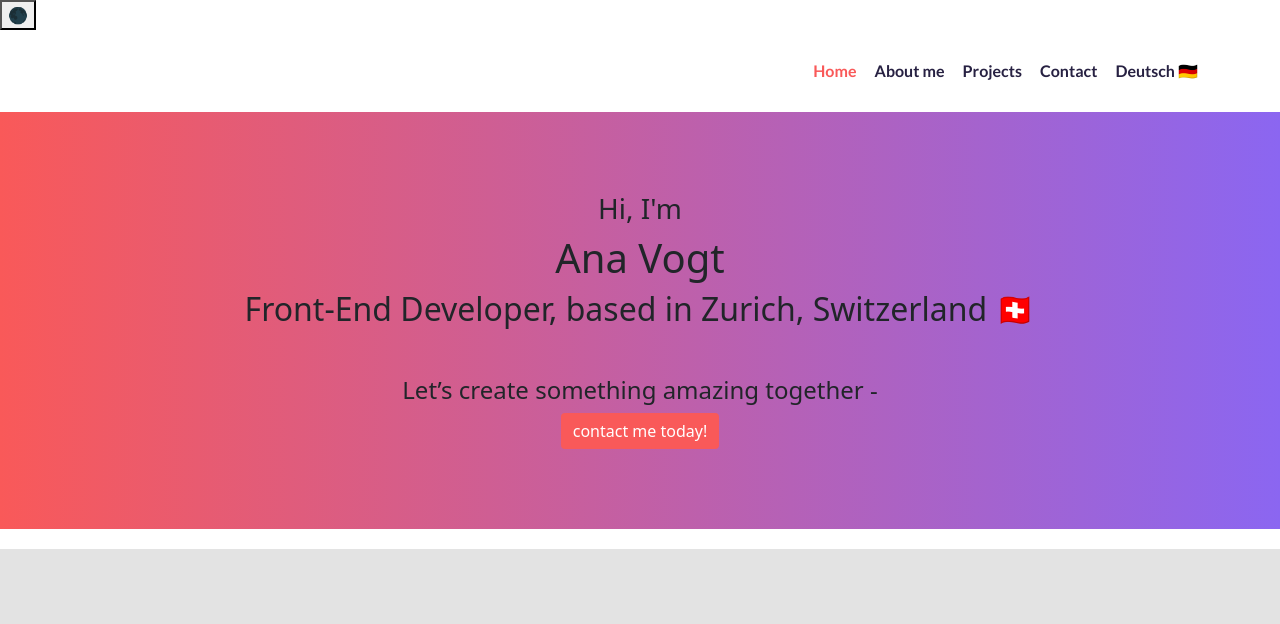
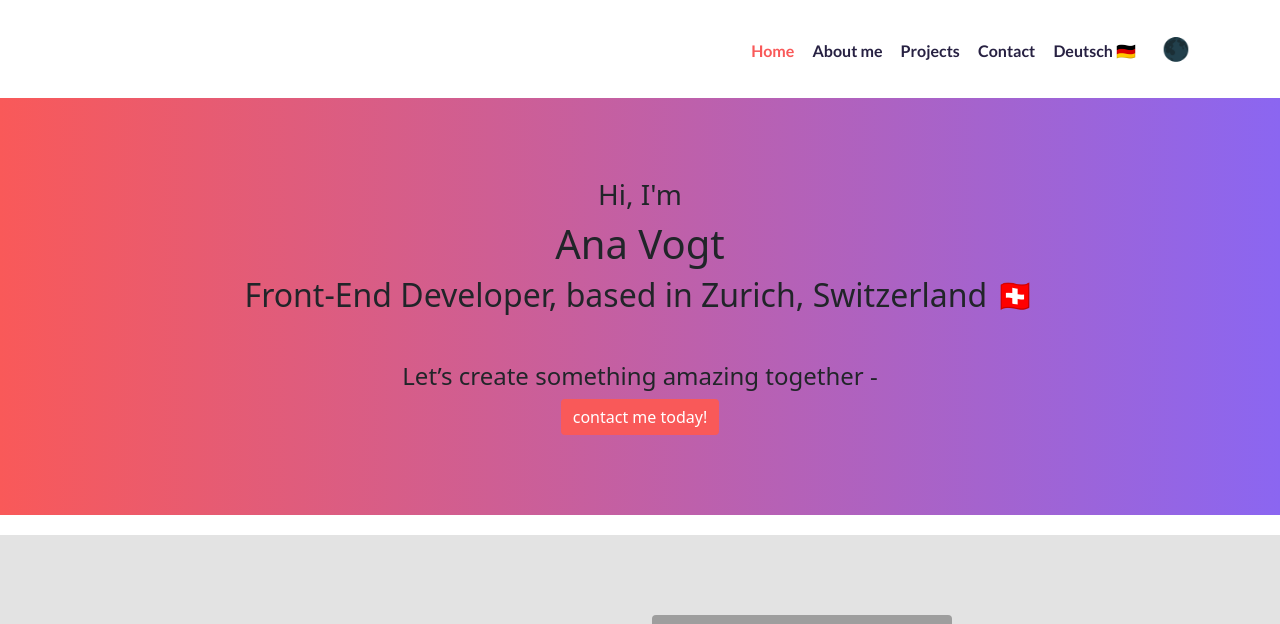
Before and after one commit to anabana21/Portfolio_Ana-Vogt, a plain HTML site: page index.html in a window 1280 px wide. Shown: the top 624 px of the page. Drawn offline with nearby package versions, Linux system fonts and the light colour scheme; grey boxes are pictures that could not be loaded; a web font is replaced by a local one.

Commit message:
Toggle Button integrated to nav bar

```diff
--- a/index.html
+++ b/index.html
@@ -31,7 +31,6 @@
 ></script>
 <script src="https://kit.fontawesome.com/fde16303f6.js" crossorigin="anonymous"></script>
 </head>
-<header><button id="toggle-darkmode" aria-label="Toggle Dark Mode"><span id="mode-icon">🌑</span></button></header>
 <body>
 <div class="container">
 
@@ -48,7 +47,10 @@
   <li>
     <a href="#contact" title="Contact Ana">Contact</a>
   </li>
-<li><a href="/Deutsch.html">Deutsch 🇩🇪</a></li></ul>
+<li><a href="/Deutsch.html">Deutsch 🇩🇪</a></li>
+<li> <button id="toggle-darkmode" aria-label="Toggle Dark Mode">
+  <span id="mode-icon">🌑</span>
+</button></li></ul>
   </nav>
 </div>
 
--- a/src/portfolio.css
+++ b/src/portfolio.css
@@ -204,6 +204,25 @@ nav {
       background-color: #e0e0e0;
     }
 
-    #mode-icon {...}
-      .dark-mode #mode-icon {...}
-      button#toggle-darkmode {...}
+    #toggle-darkmode {
+      background: none;
+      border: none;
+      font-size: 1.4rem;
+      cursor: pointer;
+      padding: 8px;
+      color: inherit;
+      transition: transform 0.3s ease;
+    }
+
+    #toggle-darkmode:hover {
+      transform: rotate(180deg);
+    }
+
+    #mode-icon {
+      display: inline-block;
+      transition: transform 0.3s ease;
+    }
+
+    .dark-mode #mode-icon {
+      transform: rotate(180deg);
+    }
```
